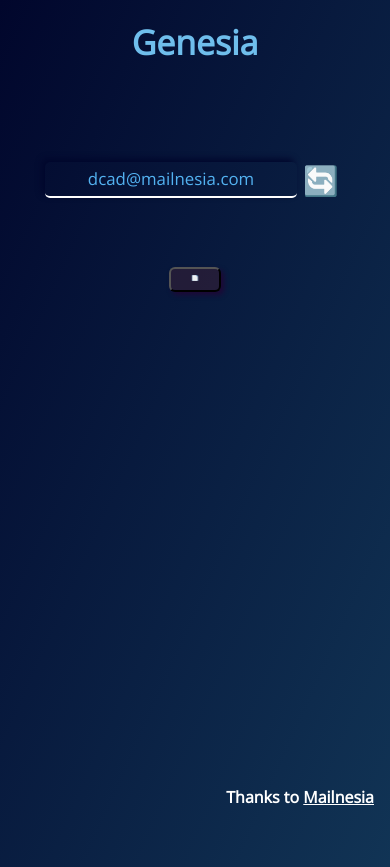
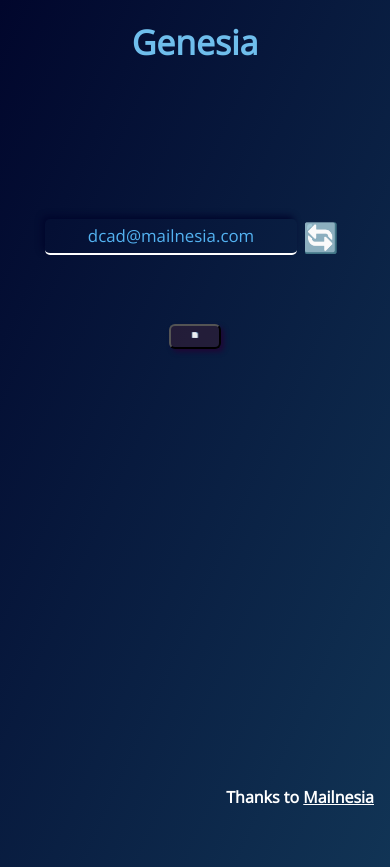
Before and after one commit to Remeic/genesia, a React (Create React App) app: page / in a window 390 px wide. Built offline with nearby package versions, Linux system fonts and the light colour scheme; what node-polyglot would draw is missing.

Commit message:
Made Padding responsive

```diff
--- a/src/index.css
+++ b/src/index.css
@@ -288,7 +288,7 @@
 
 .mail__box {
   display: block;
-  padding: 20% 5%;
+  padding: 16vh 5vw;
 }
 
 
@@ -367,7 +367,7 @@
   display: flex;
   flex-direction: row;
   justify-content: center;
-  align-items: flex-end;
+  align-items: center;
   /* height: 100%; */
   /* width: 100%; */
 }
```
